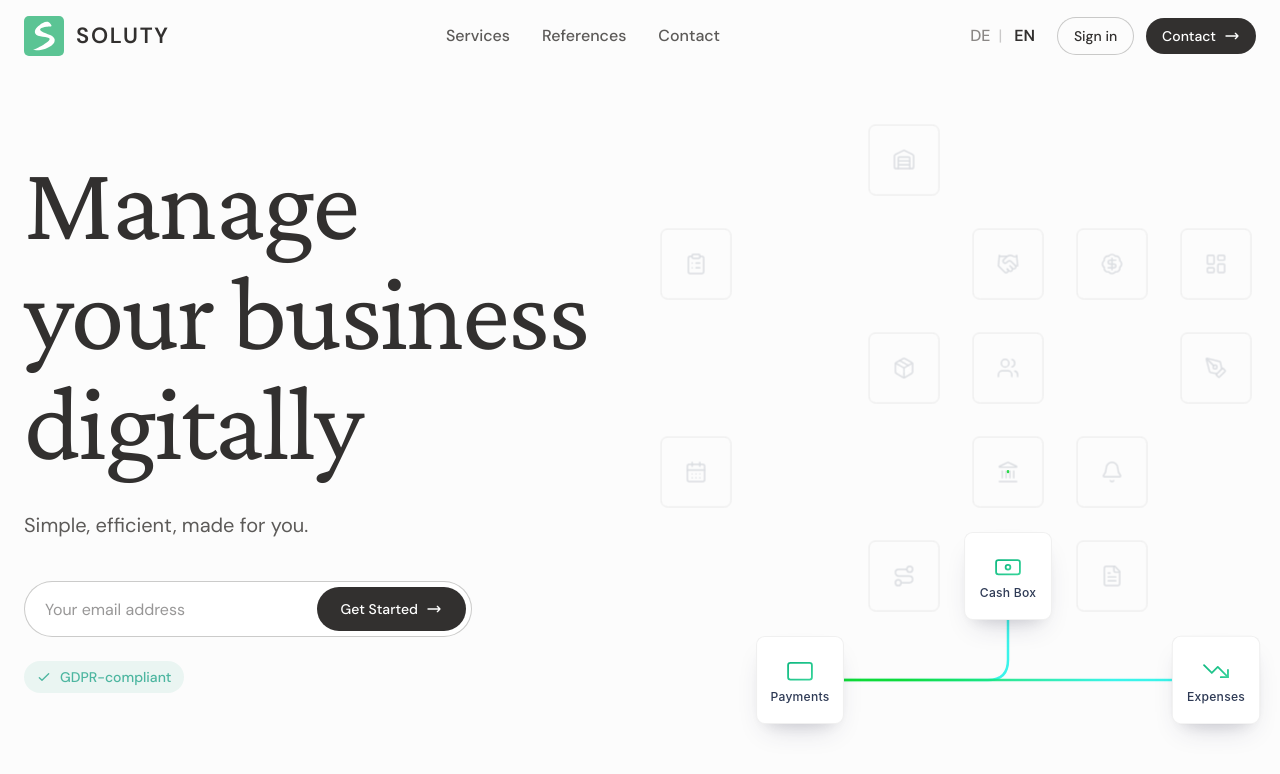
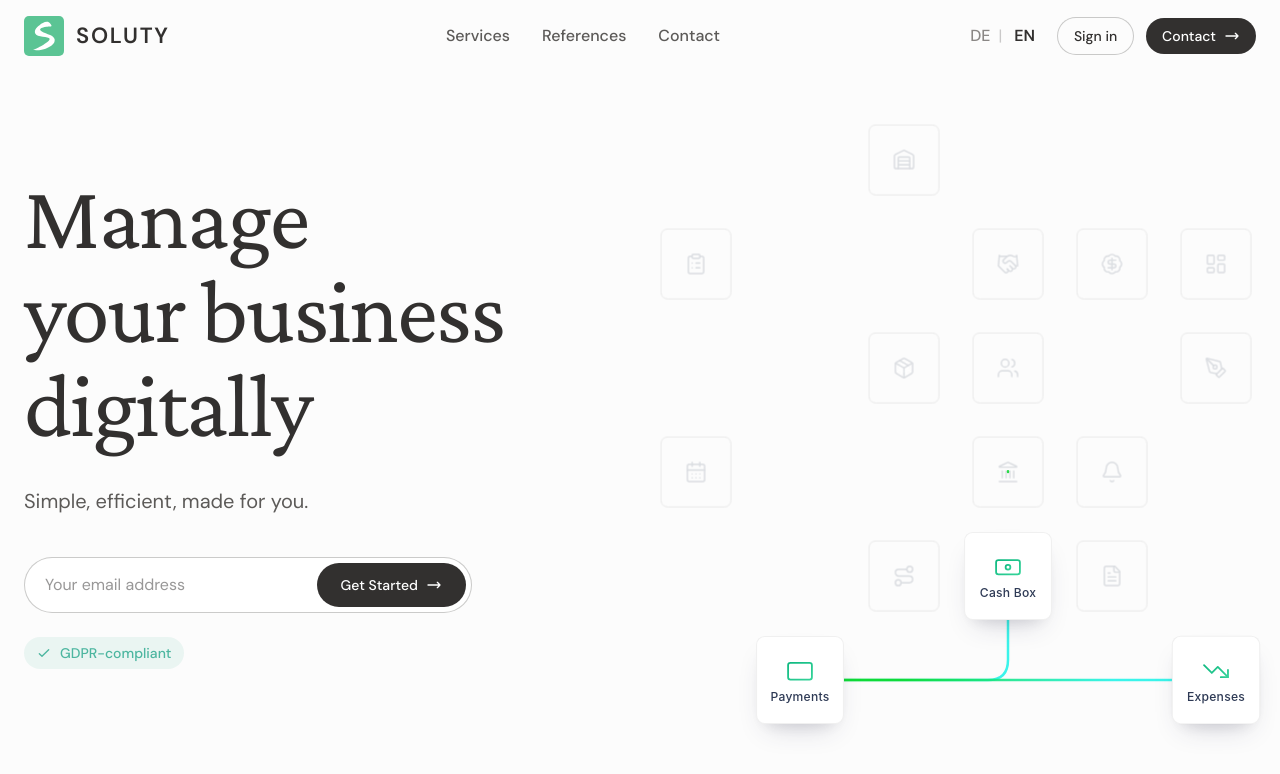
Before and after one commit to zaferkucuk/soluty-website, a Next.js app: page /en in a window 1280 px wide. Shown: the top 774 px of the page. Built offline with nearby package versions, Linux system fonts and the light colour scheme.

Commit message:
feat(typography): reduce Hero headline size by 15%
heading-1 font-size changes:
- Mobile: 63px → 54px
- Default: 84px → 71px
- Tablet (640px+): 96px → 82px
- Desktop (1024px+): 108px → 92px

```diff
--- a/app/globals.css
+++ b/app/globals.css
@@ -140,7 +140,7 @@ body {
    - 9 weights available (200-900) for maximum flexibility
    - Use weight 400-500 for large headlines
    - Use weight 500-600 for smaller headings
-   - Large font sizes for hero (84-108px)
+   - Large font sizes for hero (71-92px)
    ========================================================================== */
 
 /* ---- Headings (Serif - Crimson Pro) ---- */
@@ -148,7 +148,7 @@ body {
 /* Hero headline - large display size */
 .heading-1 {
   font-family: var(--font-serif);
-  font-size: 84px;
+  font-size: 71px;
   font-weight: 400;
   line-height: 1.05;
   letter-spacing: -0.02em;
@@ -187,7 +187,7 @@ body {
 /* Responsive headings */
 @media (min-width: 640px) {
   .heading-1 {
-    font-size: 96px;
+    font-size: 82px;
   }
   .heading-2 {
     font-size: 48px;
@@ -196,7 +196,7 @@ body {
 
 @media (min-width: 1024px) {
   .heading-1 {
-    font-size: 108px;
+    font-size: 92px;
     line-height: 1.02;
   }
   .heading-2 {
@@ -210,7 +210,7 @@ body {
 /* Mobile styles */
 @media (max-width: 639px) {
   .heading-1 {
-    font-size: 63px;
+    font-size: 54px;
     line-height: 1.05;
   }
   .heading-2 {
```
